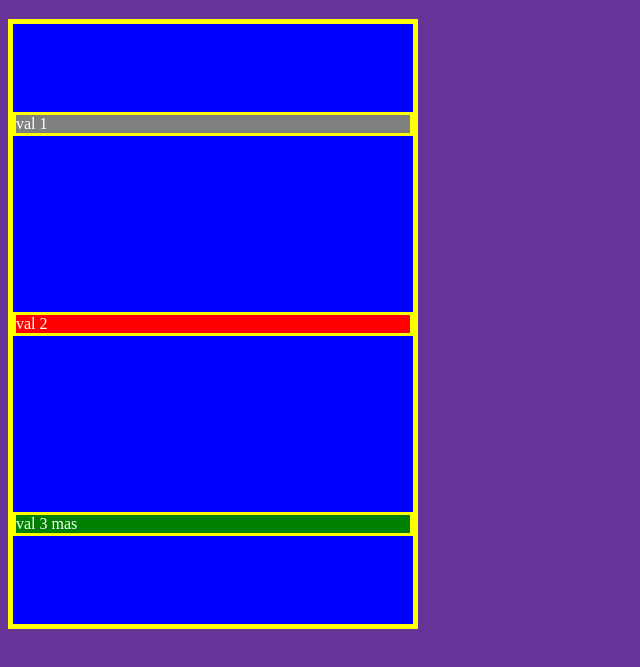
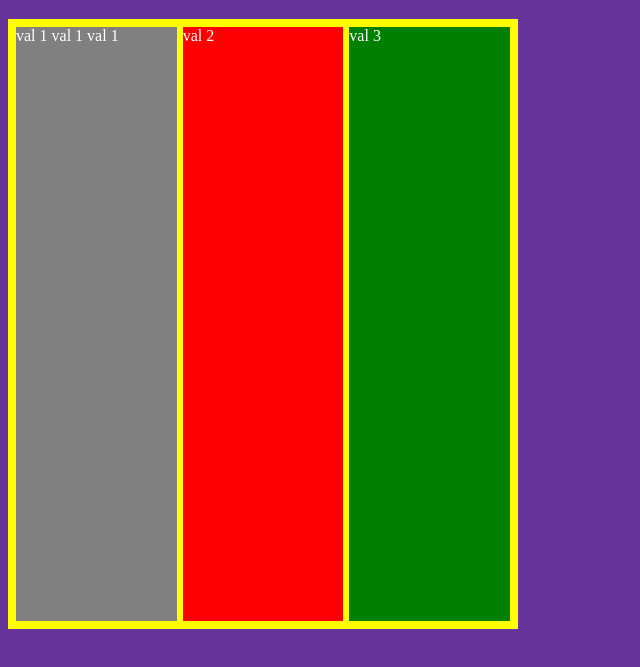
Before and after one commit to blogdopata/yarnTest, a website: page index.pug in a window 1280 px wide. Shown: the part 61-728 px from the top of the page, without its empty margins (0-640 px from the left). Drawn offline with nearby package versions, Linux system fonts and the light colour scheme; files that its build step writes are made by us from their sources.

```diff
--- a/index.pug
+++ b/index.pug
@@ -7,6 +7,6 @@
 
     h1 FlexTime
     section.container
-      div.item.item1 val 1
+      div.item.item1 val 1 val 1 val 1
       div.item.item2 val 2
-      div.item.item3 val 3 mas
+      div.item.item3 val 3
--- a/scss/app.scss
+++ b/scss/app.scss
@@ -19,11 +19,13 @@
 	@include bordealo(5px);
 	background: blue;
 	height: 600px;
-	width: 400px;
+	width: 500px;
 	display:flex;
-	flex-direction:column;
+	flex-direction:row;
 	flex-wrap:no-wrap;
-	justify-content:space-around;
+	justify-content:flex-start;
+	//align-items: flex-end;
+
 
 
 	.item{
@@ -33,8 +35,16 @@
 	}
 	.item1{
 		background: gray;
+		flex: 1 1 0px;
+
 	}
+	.item2{
+		flex: 1 1 0px;
+	}
+
 	.item3{
 		background: green;
+		//align-self: flex-start;
+		flex: 1 1 0px;
 	}
 }
```
Also changed, not shown: app/css/app.css, app/index.html.
